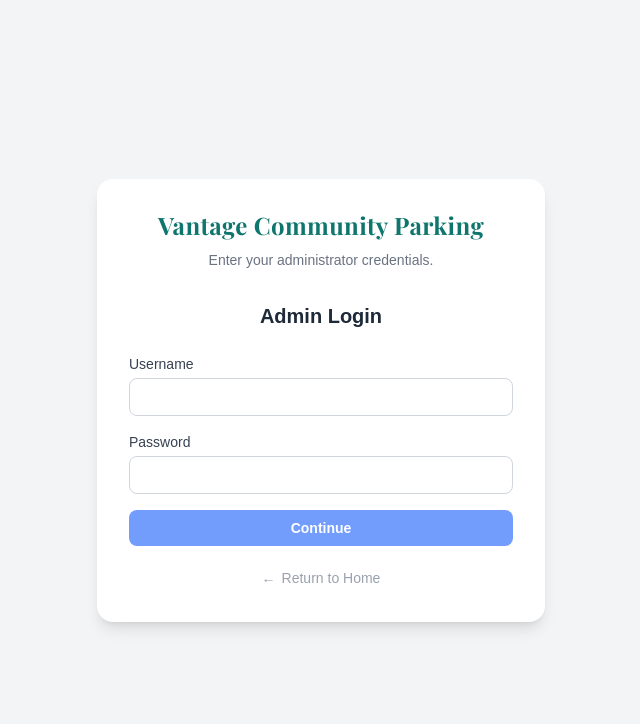
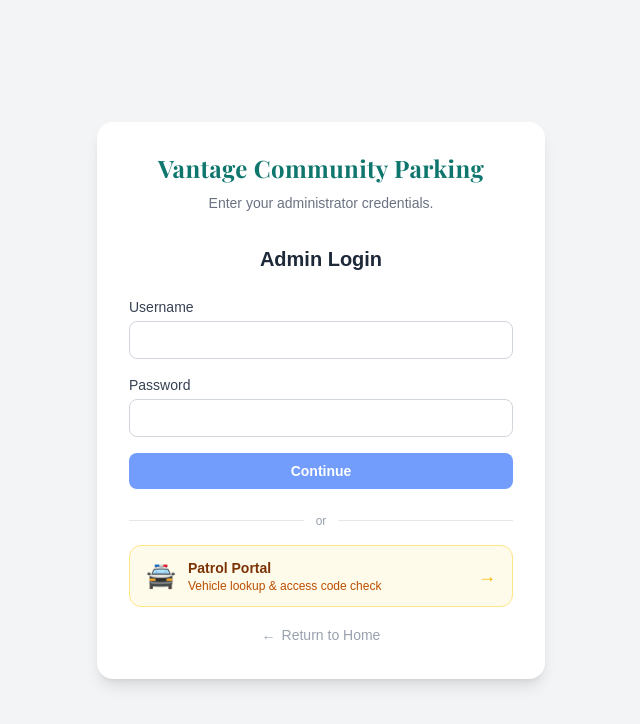
Before and after one commit to Vantage-Diamond-Bar/VTG_Parking, a Next.js app in the folder vtg-parking/: page /admin/login in a window 1280 px wide. Shown: the top 724 px of the page, without its empty margins (319-959 px from the left). Built offline with nearby package versions, Linux system fonts and the light colour scheme; no server answers.

Commit message:
Update page.tsx

```diff
--- a/vtg-parking/app/admin/login/page.tsx
+++ b/vtg-parking/app/admin/login/page.tsx
@@ -231,7 +231,29 @@ export default function AdminLoginPage() {
           </form>
         )}
 
-        <div className="mt-5 text-center">
+        {/* ── Patrol Portal shortcut ──────────────────────────────── */}
+        <div className="mt-6">
+          <div className="relative flex items-center mb-4">
+            <div className="flex-grow border-t border-gray-200" />
+            <span className="mx-3 text-xs text-gray-400 whitespace-nowrap">or</span>
+            <div className="flex-grow border-t border-gray-200" />
+          </div>
+          <a
+            href="/patrol"
+            className="flex items-center justify-between w-full bg-amber-50 hover:bg-amber-100 border border-amber-200 rounded-xl px-4 py-3 transition-colors group"
+          >
+            <div className="flex items-center gap-3">
+              <span className="text-2xl">🚔</span>
+              <div className="text-left">
+                <p className="text-sm font-semibold text-amber-900">Patrol Portal</p>
+                <p className="text-xs text-amber-700">Vehicle lookup &amp; access code check</p>
+              </div>
+            </div>
+            <span className="text-amber-400 group-hover:text-amber-600 transition-colors text-lg">→</span>
+          </a>
+        </div>
+
+        <div className="mt-4 text-center">
           <a href="/" className="inline-flex items-center gap-1.5 text-sm text-gray-400 hover:text-gray-600 transition-colors">
             <span>←</span> Return to Home
           </a>
```
